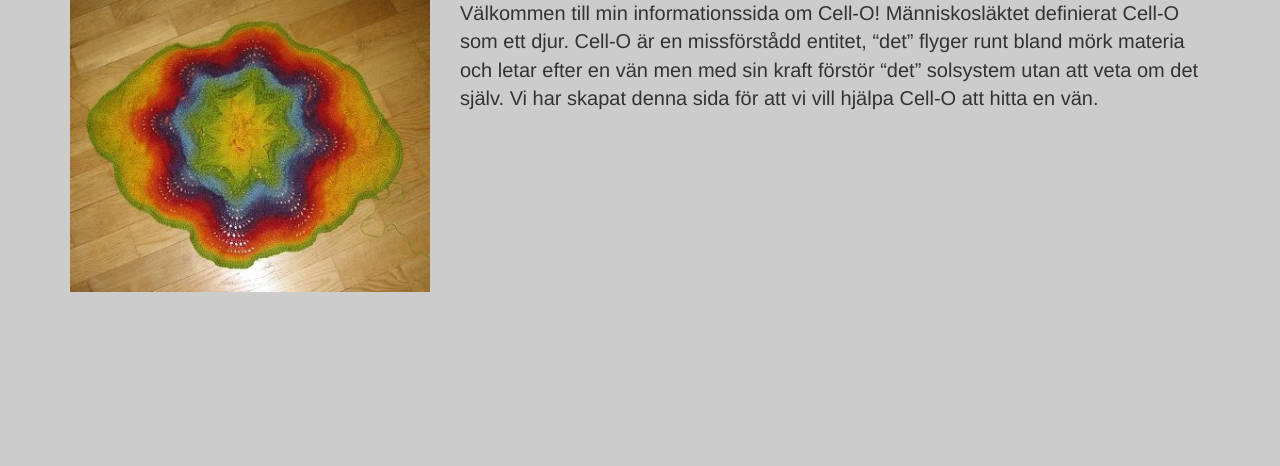
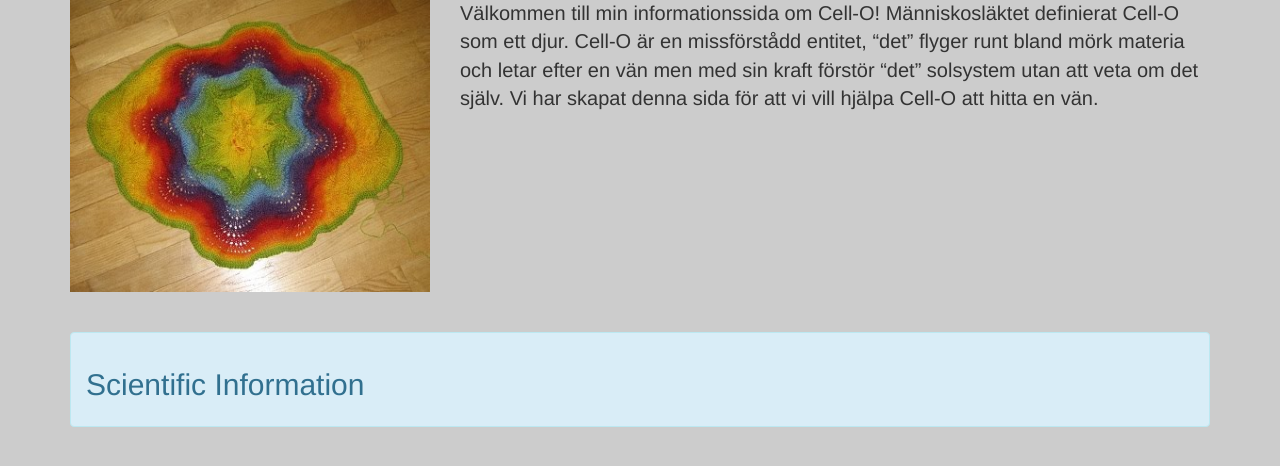
Before and after one commit to AleksandarFaraj/scrum_cello-o, a PHP site: page / in a window 1280 px wide. Shown: the part 183-649 px from the top of the page. Run offline with PHP 8.4, Linux system fonts and the light colour scheme.

Commit message:
updated with science box

```diff
--- a/index.php
+++ b/index.php
@@ -17,6 +17,11 @@
 					Vi har skapat denna sida för att vi vill hjälpa Cell-O att hitta en vän.
 				</p>
 			</div>
+			<div class="col-lg-12">
+				<div class="alert alert-info">
+					<h2>Scientific Information</h2>
+				</div>
+			</div>
 
 		</div>
 
```
